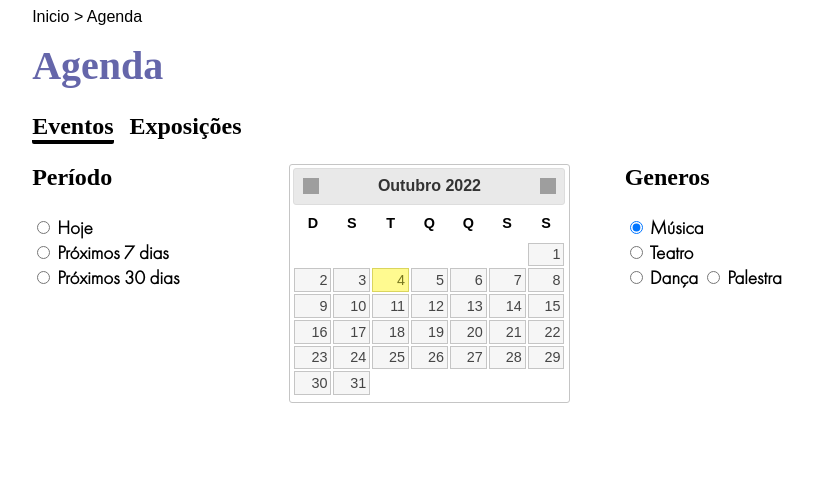
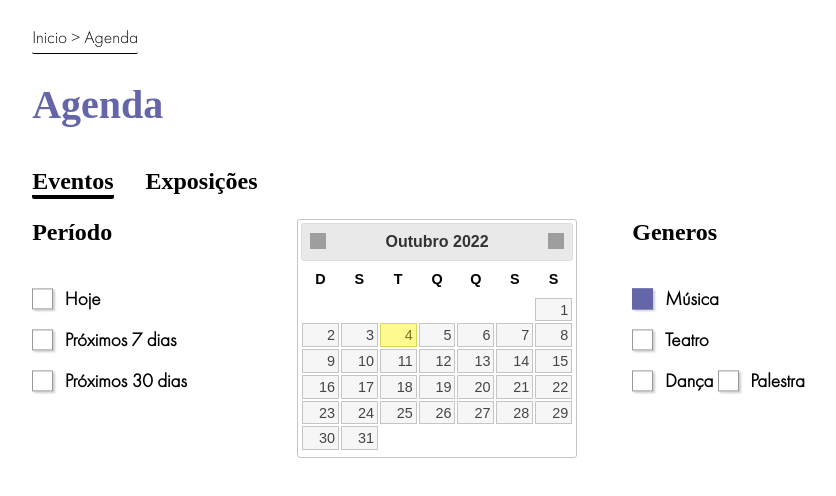
Before and after one commit to derikvila1/portal, a plain HTML site: page new.html in a window 1280 px wide. Shown: the whole page, without its empty margins (58-894 px from the left). Drawn offline with nearby package versions, Linux system fonts and the light colour scheme; no server answers; grey boxes are pictures that could not be loaded; a web font is replaced by a local one.

Commit message:
estilos checkbox e +

```diff
--- a/agenda.module.css
+++ b/agenda.module.css
@@ -20,12 +20,26 @@
     font-family: "Futura";
     font-weight: bolder;
     font-size: 2.5rem;
-    margin: 0;
+    margin: 1rem 0;
 }
 
 .diretorio {
+    display: inline-flex;
     font-weight: 200;
-    font-family: sans-serif;
+    font-family: 'NormalFutura';
+    font-size: 1.1rem;
+    position: relative;
+
+}
+.diretorio::before{
+    content: '';
+    top: 5;
+    left: 0;
+    width: 100%;
+    position: absolute;
+    height: 100%;
+    border-bottom: 1px solid;
+    border-radius: 2px;
 }
 
 .Dflex {
@@ -34,7 +48,7 @@
 }
 
 .agendaEventos {
-    margin-right: 1rem;
+    margin-right: 2rem;
     font-family: 'Futura';
     font-size: 1.5rem;
     position: relative;
@@ -53,6 +67,13 @@
 
 
 /*Periodo*/
+/*Mobile*/
+@media (max-width:768px) {
+    .divCal{
+        display: flex;
+        flex-direction: column;
+    }
+}
 
 .divCal {
     display: flex;
@@ -74,9 +95,62 @@
 
 .divCalLab {
     font-family: 'NormalFutura';
-    margin-top: 2rem;
+    margin-top: 1rem;
     font-weight: 600;
     font-size: 1.2rem;
+}
+
+input {
+  border: 0;
+  clip: rect(0 0 0 0);
+  height: 1px;
+  margin: -1px;
+  overflow: hidden;
+  padding: 0;
+  position: absolute;
+  width: 1px;
+}
+label {
+  position: relative;
+  padding-left: 1.7em;
+  display: inline-block;
+}
+label::before {
+  content: "";
+  display: inline-block;
+  vertical-align: middle;
+  height: 1.0em;
+  width: 1.0em;
+  background: #FFF;
+  margin-right: 0.5em;
+  border: 1px solid #999;
+  box-shadow: 2px 2px 2px rgba(0, 0, 0, 0.2);
+  transition: all 0.2s ease;
+  position: absolute;
+  top: 50%;
+  left: 0;
+  transform: translate(0, -50%);
+}
+label::after {
+  content: "";
+  position: absolute;
+  top: 50%;
+  left: 0.75em;
+  transform: translate(-50%, -50%);
+  font-size: 1em;
+  color: #FFF;
+  opacity: 0;
+  transition: all 0.2s ease;
+}
+label:focus::before, .checkbox label:hover::before {
+  background: #DDD;
+}
+input:checked + label::before {
+  background: #6566AA;
+  border-color: #6566AA;
+}
+input:checked + label::after {
+  opacity: 1;
 }
 
 .divCalGeneros {
@@ -91,20 +165,24 @@
     display: flex;
     flex-direction: row;
     flex-wrap: wrap;
+}
+.MarginCardFix{
+    margin:  0 auto;
+}
+#divCard{
     margin: 0 6.5%;
     margin-top: 3rem;
+    max-width: 1300px;
 }
-
 .divCardBack {
     background-position: center;
-    background-size: contain;
+    background-size: cover;
     background-repeat: no-repeat;
     width: 240px;
     height: 240px;
 }
 
 .Cardif {
-
     max-width: 240px;
     height: 300px;
 }
```
Also changed, not shown: new.html (+2 -0 lines).
